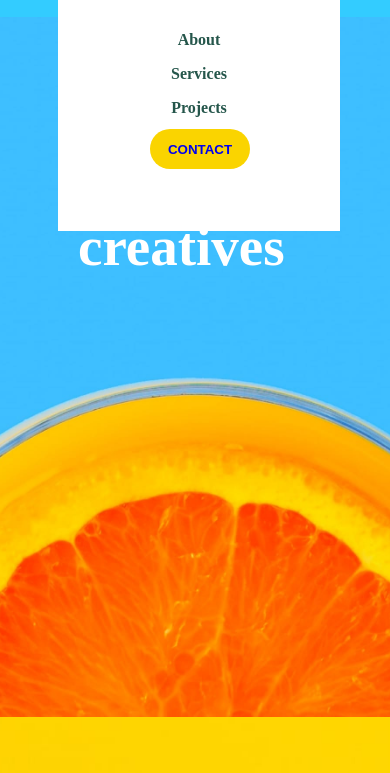
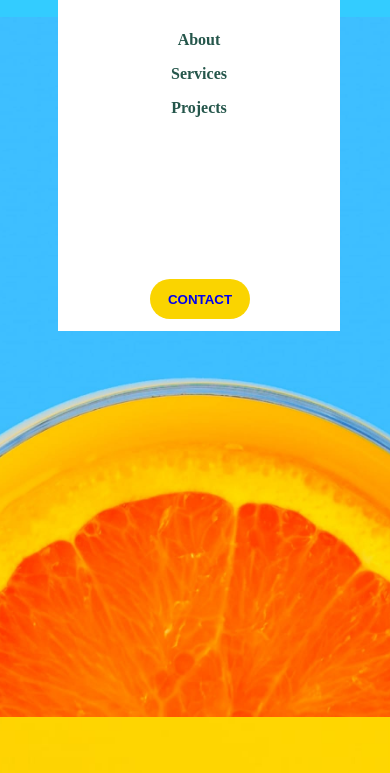
Before and after one commit to Gabin-Hernandez/Color-Landing, a plain HTML site: page index.html in a window 390 px wide. Both pictures are taken after a click on the button 352 px from the left and 44 px from the top of the page. Shown: the part 71-844 px from the top of the page. Drawn offline with Linux system fonts and the light colour scheme.

Commit message:
Update index.html

```diff
--- a/index.html
+++ b/index.html
@@ -332,7 +332,7 @@
           right: 0;
           margin-right: 50px;
           width: 250px;
-          height: 200px;
+          height: 300px;
           background: white;
           display: none; /* Ocultamos el menú por defecto en móviles */
           flex-direction: column;
@@ -348,7 +348,7 @@
           margin: 20px;
           position: absolute;
           right: 70px;
-          top: 110px; /* Justo debajo del header */
+          top: 260px; /* Justo debajo del header */
           background-color: hsl(51, 100%, 49%);
         }
         /* Mostramos el menú cuando la clase 'active' esté presente */
```
